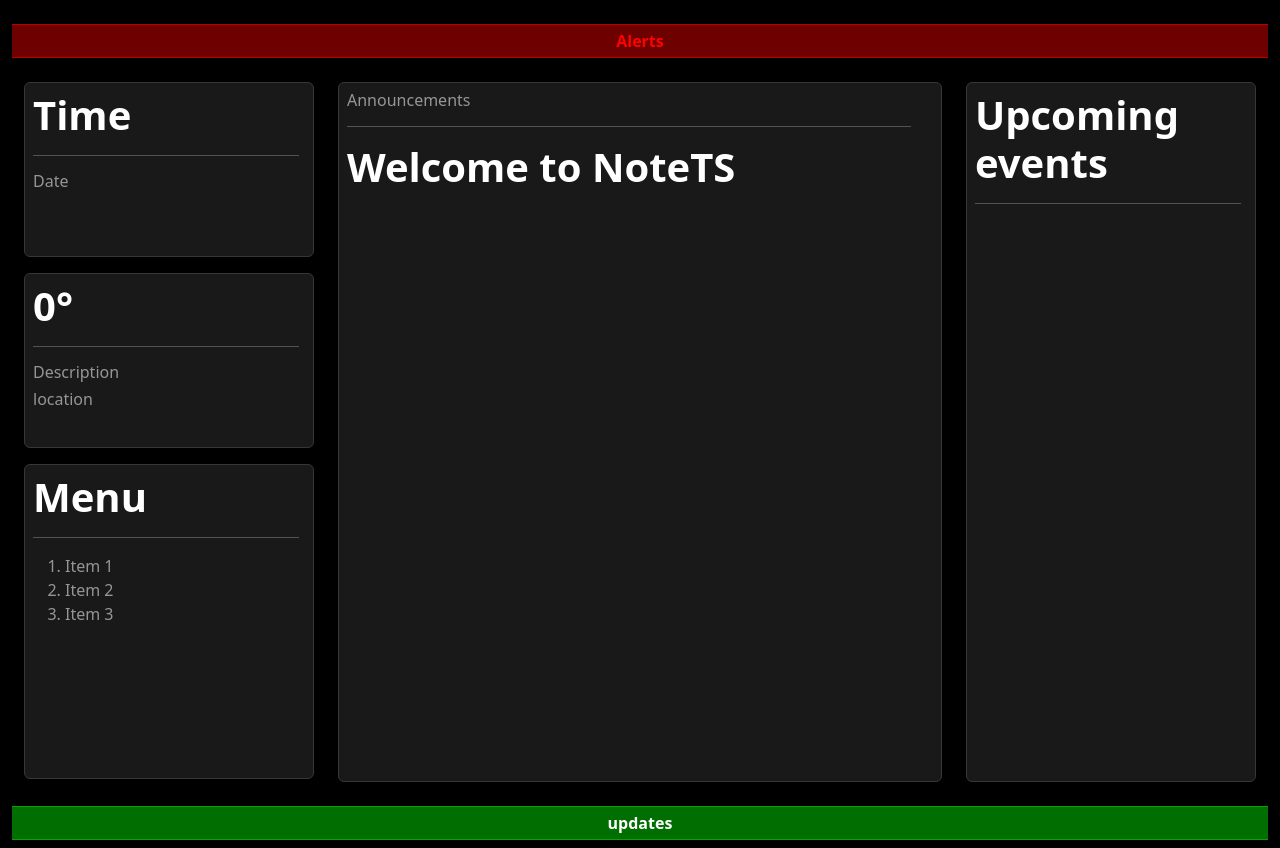
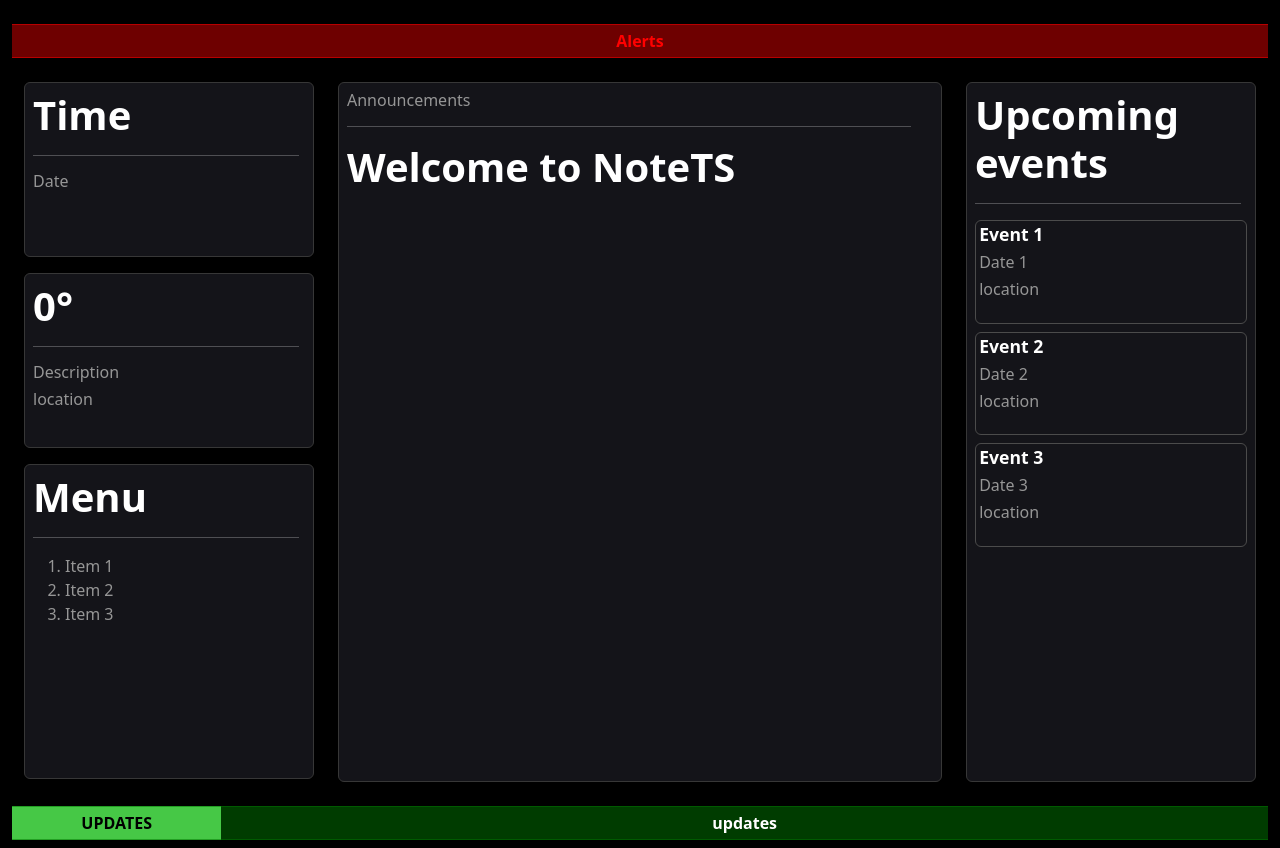
Before and after one commit to dreamteam-erasmus/NoteTS, a website built with Vite: page src/index.html in a window 1280 px wide. Built offline with nearby package versions, Linux system fonts and the light colour scheme.

Commit message:
updateText modifications

```diff
--- a/src/index.html
+++ b/src/index.html
@@ -53,15 +53,30 @@
                 <div class="box rounded box-100 all-main-info">
                     <h2 id="events">Upcoming events</h2>
                     <hr>
-                    <div>
-
+                    <div class="eventBox rounded box-15">
+                        <h1 class="all-small-info eventTitle">Event 1</h1>
+                        <h2 class="all-small-info">Date 1</h2>
+                        <h2 class="all-small-info">location</h2>
+                    </div>
+                    <div class="eventBox rounded box-15">
+                        <h1 class="all-small-info eventTitle">Event 2</h1>
+                        <h2 class="all-small-info">Date 2</h2>
+                        <h2 class="all-small-info">location</h2>
+                    </div>
+                    <div class="eventBox rounded box-15">
+                        <h1 class="all-small-info eventTitle">Event 3</h1>
+                        <h2 class="all-small-info">Date 3</h2>
+                        <h2 class="all-small-info">location</h2>
                     </div>
 
                 </div>
             </div>
         </div>
         <div class="row">
-            <div class="col-12 text-center" id="updates">
+            <div class="col-2 text-center" id="updateText">
+                UPDATES
+            </div>
+            <div class="col-10 text-center" id="updates">
                 updates
             </div>
         </div>
--- a/src/styles/main.css
+++ b/src/styles/main.css
@@ -8,8 +8,12 @@ body {
     margin: 1em 0 0 0;
 }
 .box {
-    background-color: rgb(25, 25, 25);
+    background-color: rgb(20, 20, 25);
     border: 1px solid rgb(55, 55, 55);
+}
+
+.box-15 {
+    height: 15%;
 }
 .box-25 {
     height: 25%;
@@ -47,11 +51,20 @@ hr {
 }
 #updates {
     margin: 0.5em 0 0.5em 0;
-    background-color: rgba(0, 220, 0, 0.5);
+    background-color: rgba(0, 120, 0, 0.5);
     color: rgb(255, 255, 255);
     font-weight: bold;
-    border-top: 1px solid rgba(0, 220, 0, 0.5);
-    border-bottom: 1px solid rgba(0, 220, 0, 0.5);
+    border-top: 1px solid rgba(0, 120, 0, 0.5);
+    border-bottom: 1px solid rgba(0, 120, 0, 0.5);
+    padding: 0.25em 0 0.25em 0;
+}
+#updateText {
+    margin: 0.5em 0 0.5em 0;
+    background-color: rgb(70, 200, 70);
+    color: rgb(0, 0, 0);
+    font-weight: bold;
+    border-top: 1px solid rgba(0, 120, 0, 0.5);
+    border-bottom: 1px solid rgba(0, 120, 0, 0.5);
     padding: 0.25em 0 0.25em 0;
 }
 
@@ -75,3 +88,13 @@ hr {
     font-size: 2.5em;
     font-weight: bold;
 }
+.box .eventBox {
+    border: 1px solid rgb(75, 75, 75);
+    margin: 0.5em 0.5em 0.5em 0;
+    padding: 0.2em;
+}
+.eventTitle {
+    font-weight: bold;
+    color: white;
+    font-size: 1.1em;
+}
```
